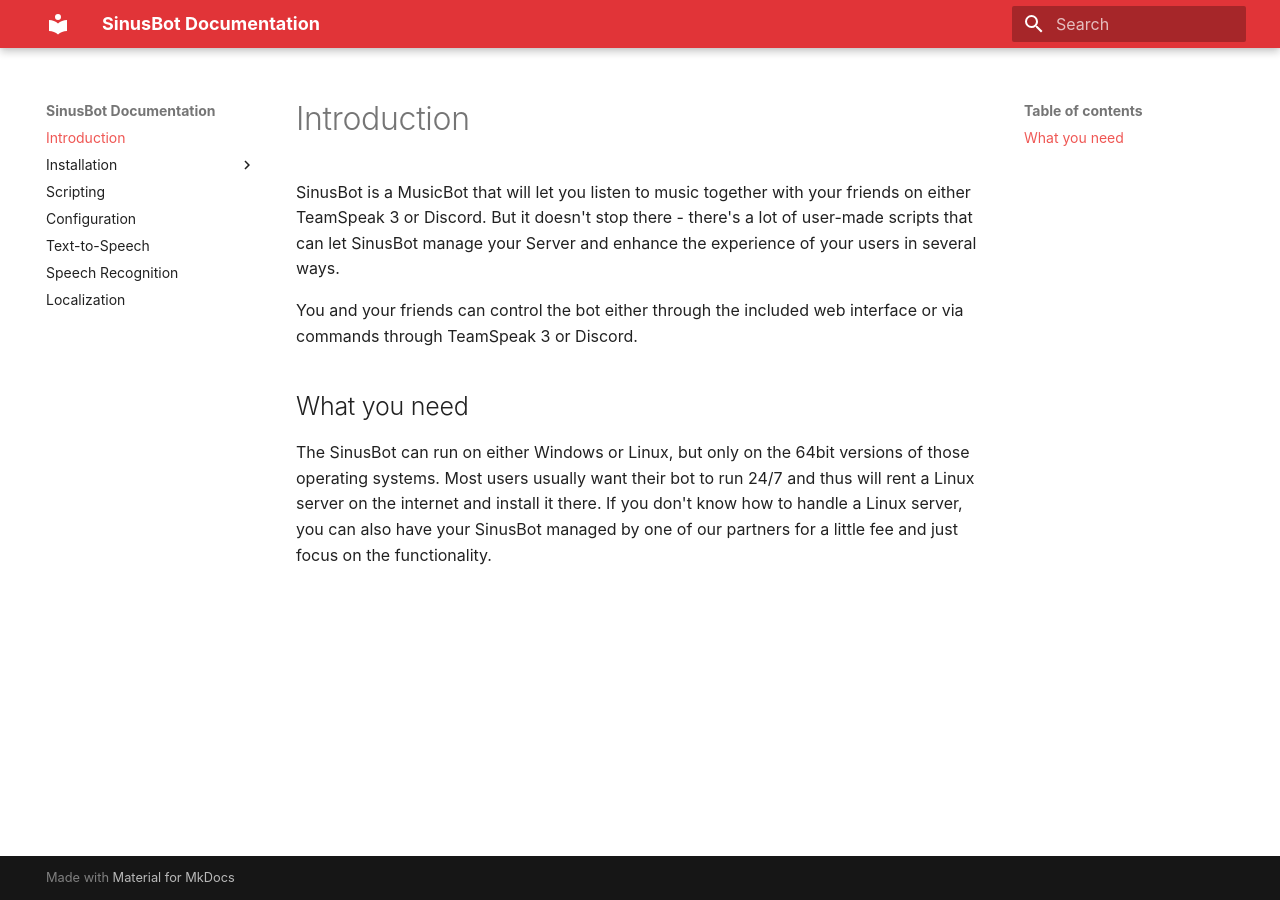
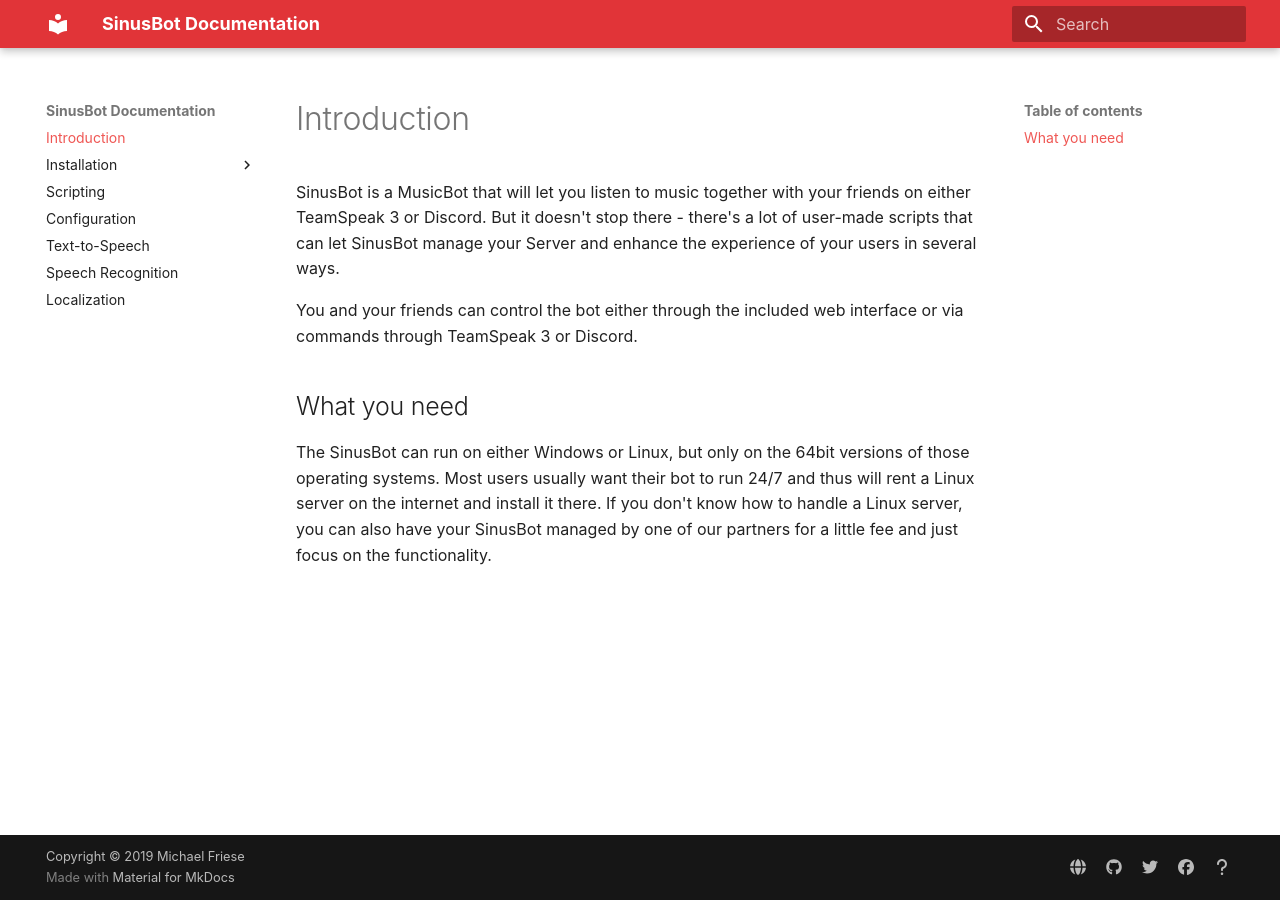
Before and after one commit to SinusBot/docs, an MkDocs documentation site: the page built from docs/index.md, in a window 1280 px wide. Built offline with MkDocs 1.6.1 and Material for MkDocs 9.7.7, drawn with Linux system fonts in a browser that asks for light colours; some of the changed lines change nothing that is shown.

Commit message:
improved mkdocs docs generation

```diff
--- a/mkdocs.yml
+++ b/mkdocs.yml
@@ -1,4 +1,6 @@
 site_name: SinusBot Documentation
+copyright: 'Copyright &copy; 2019 Michael Friese'
+edit_uri: https://github.com/SinusBot/docs/edit/master/docs/
 theme:
   name: 'material'
   font: false
@@ -9,6 +11,18 @@
   - codehilite
 extra_css:
   - extra.css
+extra:
+  social:
+    - type: globe
+      link: https://sinusbot.com
+    - type: github
+      link: https://github.com/SinusBot
+    - type: twitter
+      link: https://twitter.com/sinusbot
+    - type: facebook
+      link: https://www.facebook.com/sinusbot
+    - type: question
+      link: https://forum.sinusbot.com
 nav:
   - 'Introduction': 'index.md'
   - 'Installation':
```
